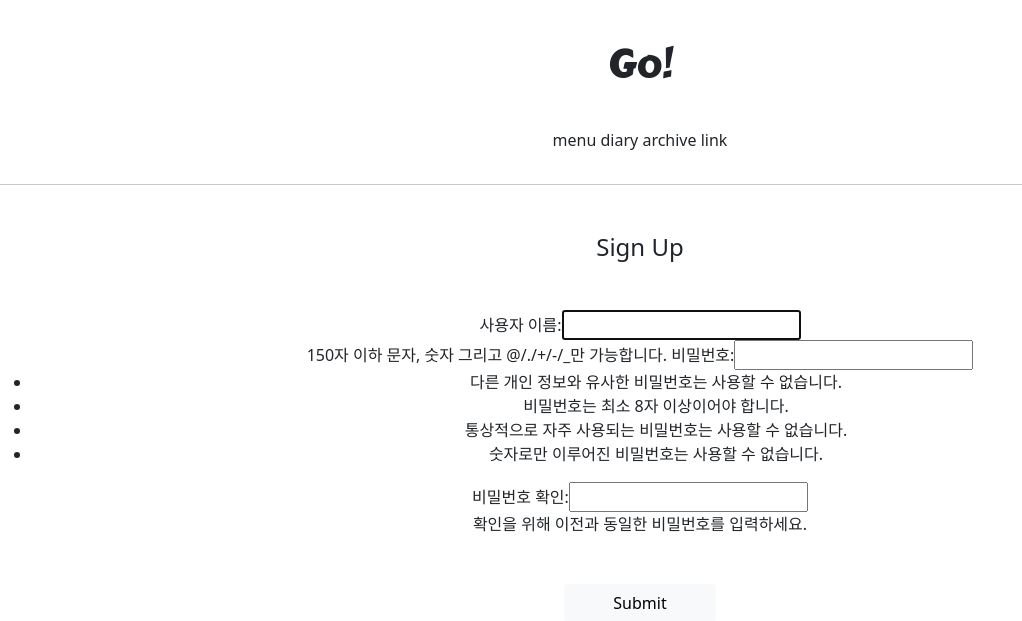
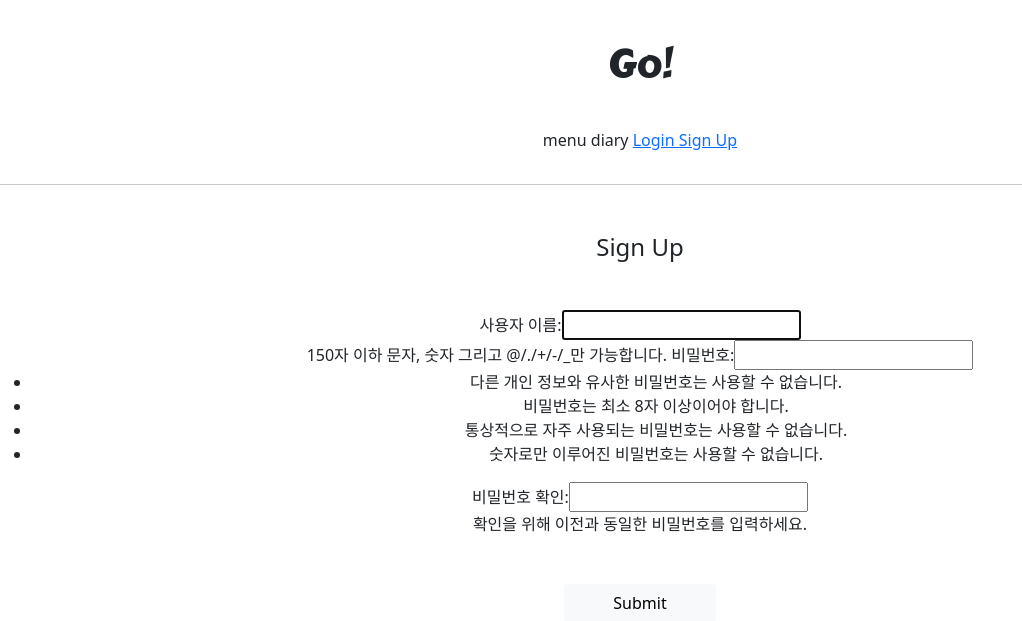
Before and after one commit to RYU339/new_pj_, a Django app: page /accounts/create/ in a window 1280 px wide. Shown: the top 621 px of the page, without its empty margins (0-1022 px from the left). Run offline with Django 3.2, Linux system fonts and the light colour scheme; parts of the project's set-up code (start-up, migrations or seed data) failed here and were passed over.

Commit message:
21.07.14 New Project commit 3

```diff
--- a/templates/header.html
+++ b/templates/header.html
@@ -6,8 +6,24 @@
     <div class="gogo_header_button">
         <span>menu</span>
         <span>diary</span>
-        <span>archive</span>
-        <span>link</span>
+        {% if not user.is_authenticated %}
+        <span>
+            <a href="{% url 'accountapp:login' %}">
+                Login
+            </a>
+        </span>
+        <span>
+            <a href="{% url 'accountapp:create' %}">
+                Sign Up
+            </a>
+        </span>
+        {% else %}
+        <span>
+            <a href="{% url 'accountapp:logout' %}">
+                Logout
+            </a>
+        </span>
+        {% endif %}
     </div>
 
 </div>
```
